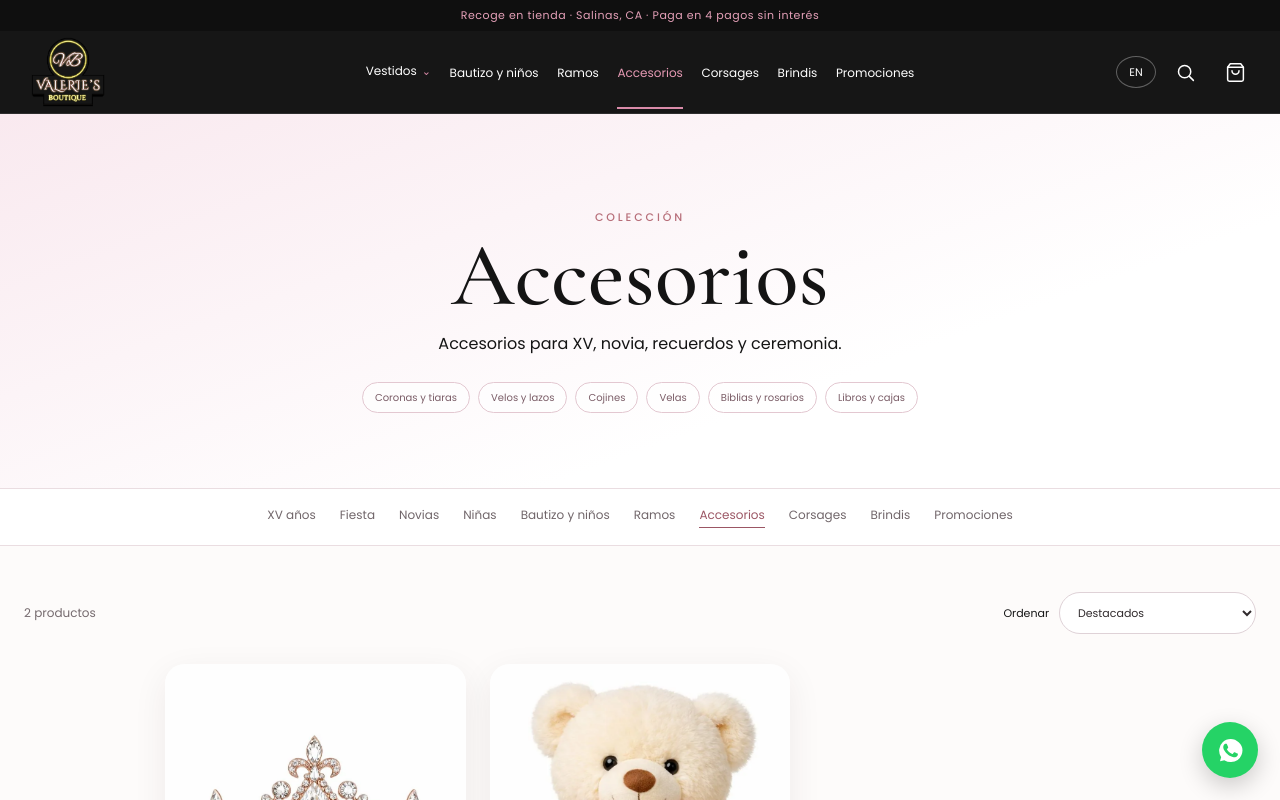
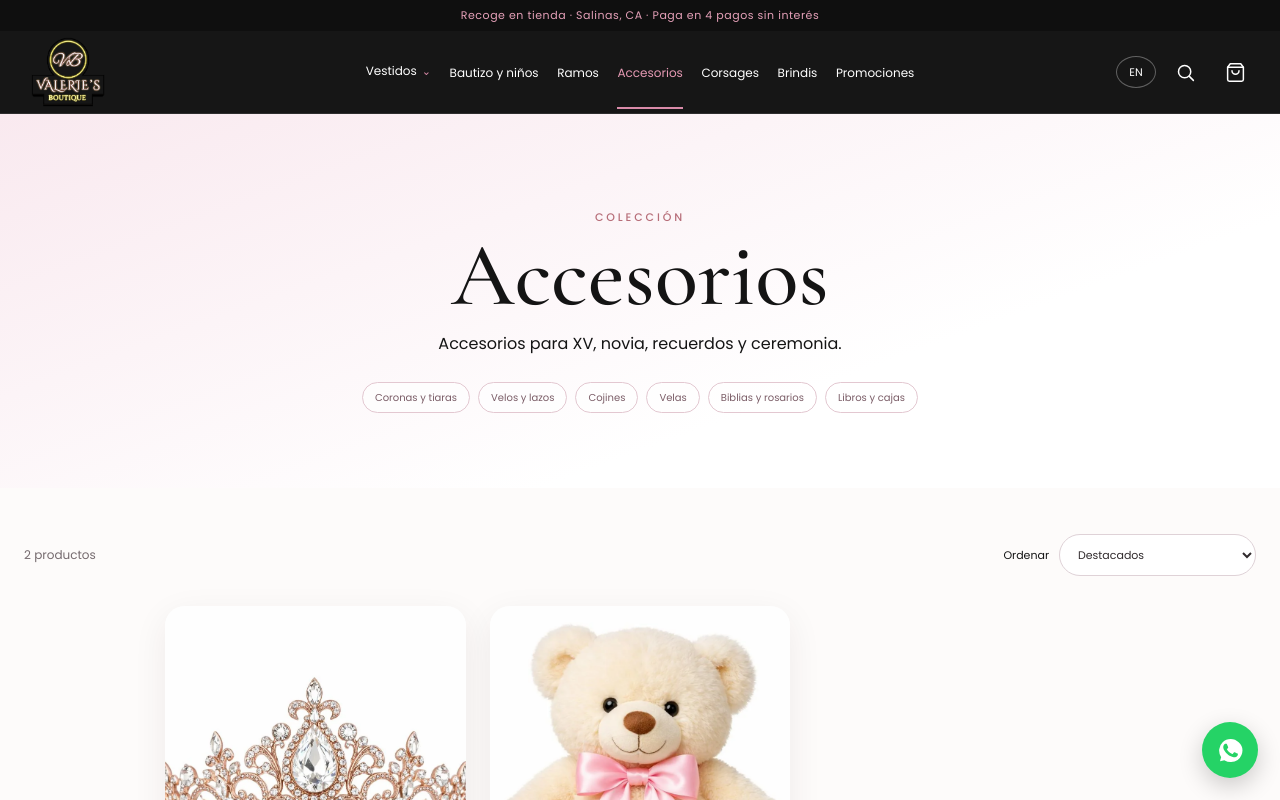
Before and after one commit to enriquetoscanoh94/valeriesboutique, a React (Vite) app: page /categoria/accesorios in a window 1280 px wide. Shown: the top 800 px of the page. Built offline with nearby package versions, Linux system fonts and the light colour scheme.

Commit message:
Remove duplicate category navigation

```diff
--- a/src/index.css
+++ b/src/index.css
@@ -141,9 +141,6 @@ fieldset { border: 0; padding: 0; margin: 0; }
 .catalog-hero > p:last-child { max-width: 560px; margin: auto; color: #6f6367; }
 .subcategory-list { max-width: 820px; margin: 26px auto 0; display: flex; flex-wrap: wrap; justify-content: center; gap: 8px; }
 .subcategory-list span { padding: 7px 12px; border: 1px solid #e3c8d1; border-radius: 999px; background: rgba(255,255,255,.66); color: #7b5d67; font-size: 10px; }
-.category-tabs { padding: 17px 24px; display: flex; justify-content: center; gap: 24px; overflow-x: auto; border-block: 1px solid #eadde1; background: white; scrollbar-width: none; }
-.category-tabs a { flex: 0 0 auto; padding-bottom: 3px; color: #71666a; font-size: 12px; }
-.category-tabs a.active { color: #9b5664; border-bottom: 1px solid #9b5664; }
 .catalog-content { padding-top: 46px; }
 .catalog-toolbar { margin-bottom: 30px; display: flex; justify-content: space-between; align-items: center; gap: 20px; }
 .catalog-toolbar > p { color: #756a6e; font-size: 12px; }
@@ -276,7 +273,6 @@ fieldset { border: 0; padding: 0; margin: 0; }
   .whatsapp { right: 15px; bottom: 15px; width: 52px; height: 52px; }
   .catalog-hero { padding: 70px 18px 55px; }
   .catalog-hero h1 { font-size: 3.5rem; }
-  .category-tabs { justify-content: flex-start; gap: 20px; }
   .catalog-toolbar { align-items: flex-start; }
   .catalog-toolbar label > span { display: none; }
   .catalog-grid { grid-template-columns: repeat(2, 1fr); }
--- a/src/pages/CategoryPage.jsx
+++ b/src/pages/CategoryPage.jsx
@@ -2,7 +2,7 @@ import { useMemo, useState } from "react"
 import { Link, Navigate, useParams } from "react-router-dom"
 import ProductCard from "../components/ProductCard"
 import { useLanguage } from "../context/LanguageContext"
-import { categories, getCategory, getProductsByCategory } from "../data/catalog"
+import { getCategory, getProductsByCategory } from "../data/catalog"
 
 export default function CategoryPage() {
   const { slug } = useParams()
@@ -27,7 +27,6 @@ export default function CategoryPage() {
         <p>{localize(category.description)}</p>
         <div className="subcategory-list">{localize(category.subcategories).map((item) => <span key={item}>{item}</span>)}</div>
       </header>
-      <div className="category-tabs" aria-label={t.home.categories}>{categories.map((item) => <Link key={item.slug} className={item.slug === slug ? "active" : ""} to={`/categoria/${item.slug}`}>{localize(item.name)}</Link>)}</div>
       <section className="section catalog-content">
         <div className="catalog-toolbar">
           <p>{sortedProducts.length} {t.catalog.results}</p>
```
